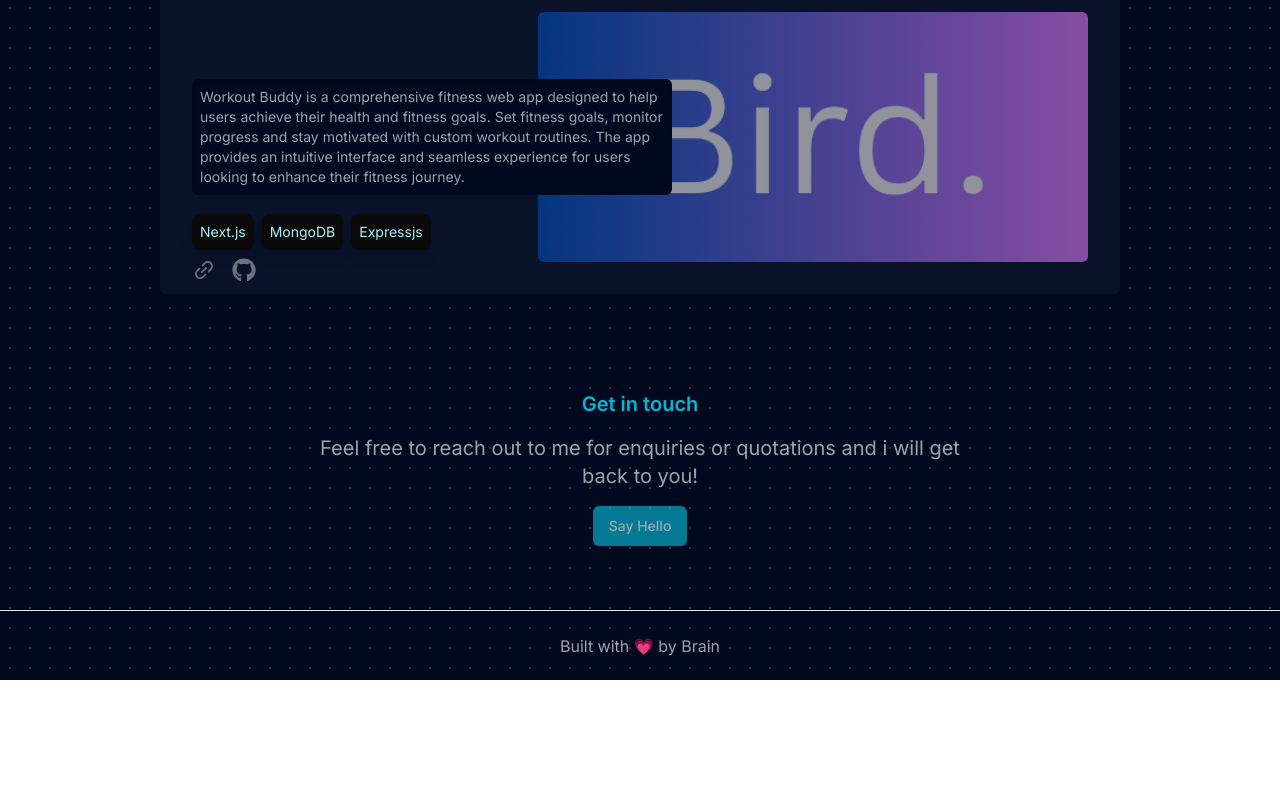
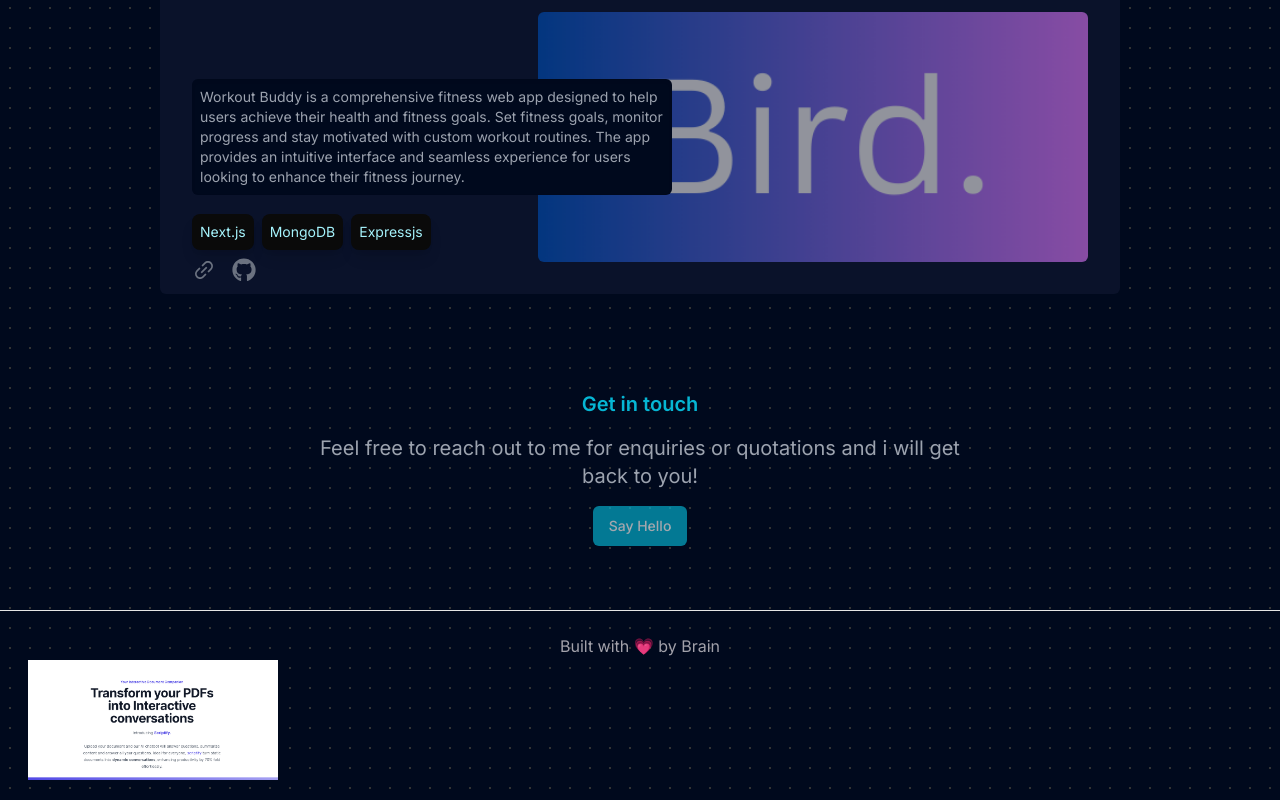
Before and after one commit to brain-ambani/next-portfolio, a Next.js app: page / in a window 1280 px wide. Shown: the part 2102-2902 px from the top of the page. Before the commit the page ends 2782 px from the top, so only its background shows below. Built offline with nearby package versions, Linux system fonts and the light colour scheme.

Commit message:
updated on eproject image on the footer to see the result

```diff
--- a/components/footer.tsx
+++ b/components/footer.tsx
@@ -1,7 +1,15 @@
+import Image from "next/image";
+
 export const Footer = () => {
   return (
     <footer className="mt-auto text-center text-zinc-400 py-5 px-7 border-t">
       <small>Built with 💗 by Brain</small>
+      <Image
+        src="/assets/scriptify.png"
+        alt="image text"
+        width={250}
+        height={250}
+      />
     </footer>
   );
 };
```
